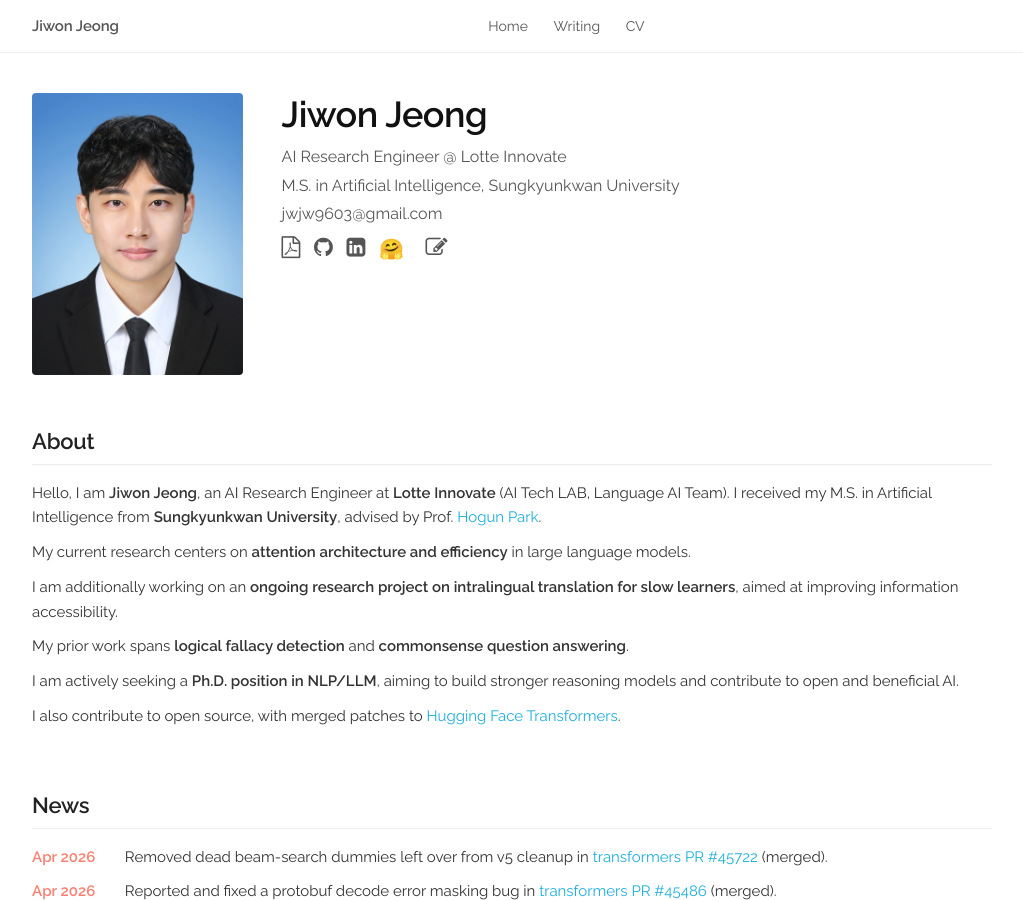
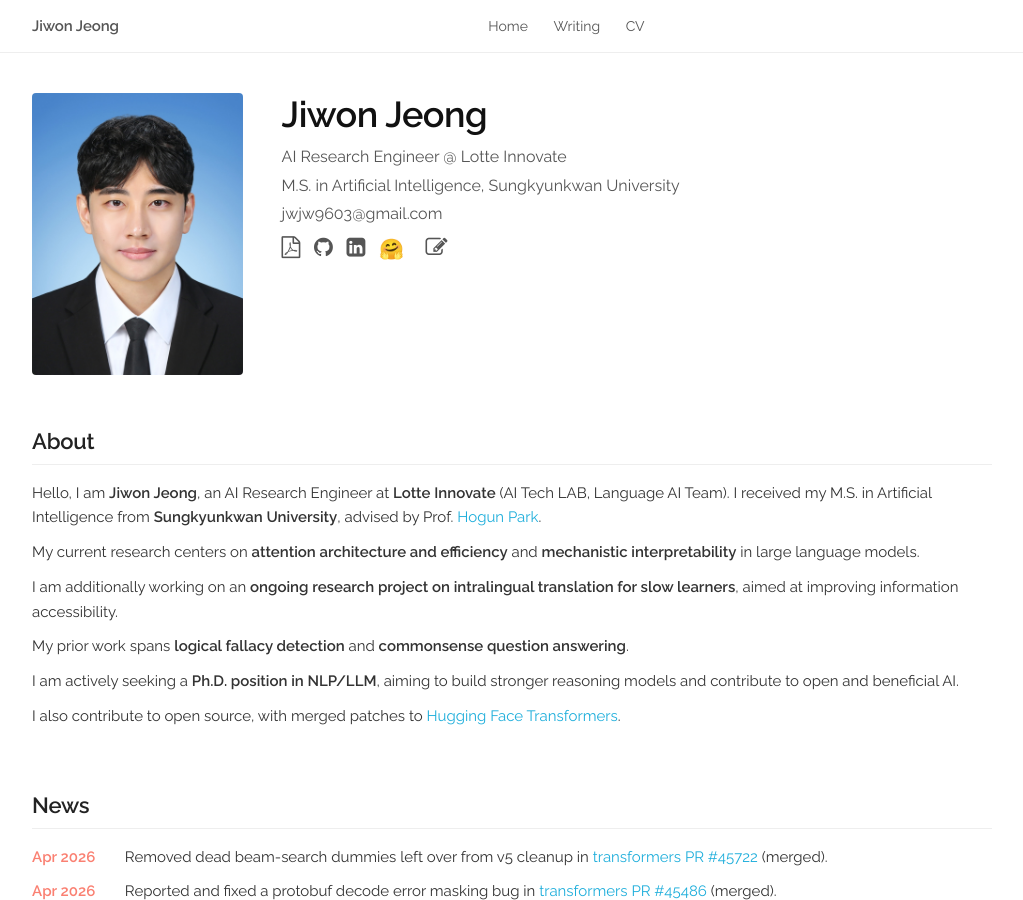
Before and after one commit to jw9603/jw9603.github.io, a Jekyll site: the page built from index.html, in a window 1280 px wide and 900 px high. Shown: the whole window, without its empty margins (128-1151 px from the left). Built offline with Jekyll 4.4.1, drawn with Linux system fonts in a browser that asks for light colours; a style sheet for code colours, icons or effects is not loaded.

Commit message:
Add mechanistic interpretability to About research focus

```diff
--- a/index.html
+++ b/index.html
@@ -47,7 +47,7 @@ description: AI Research Engineer — NLP, LLM Reasoning
       I received my M.S. in Artificial Intelligence from <b>Sungkyunkwan University</b>, advised by Prof. <a href="https://hogunpark.com/" target="_blank">Hogun Park</a>.
     </p>
     <p>
-      My current research centers on <b>attention architecture and efficiency</b> in large language models.
+      My current research centers on <b>attention architecture and efficiency</b> and <b>mechanistic interpretability</b> in large language models.
     </p>
     <p>
       I am additionally working on an <b>ongoing research project on intralingual translation for slow learners</b>, aimed at improving information accessibility.
```
